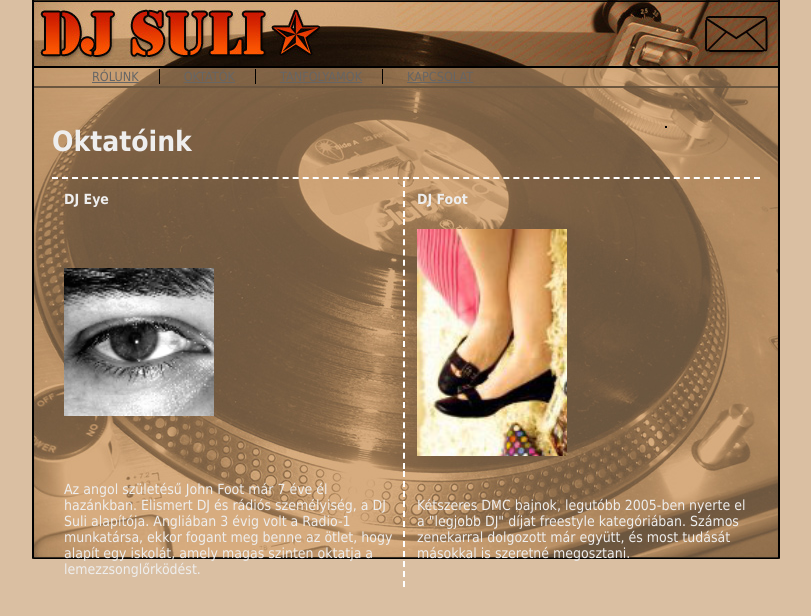
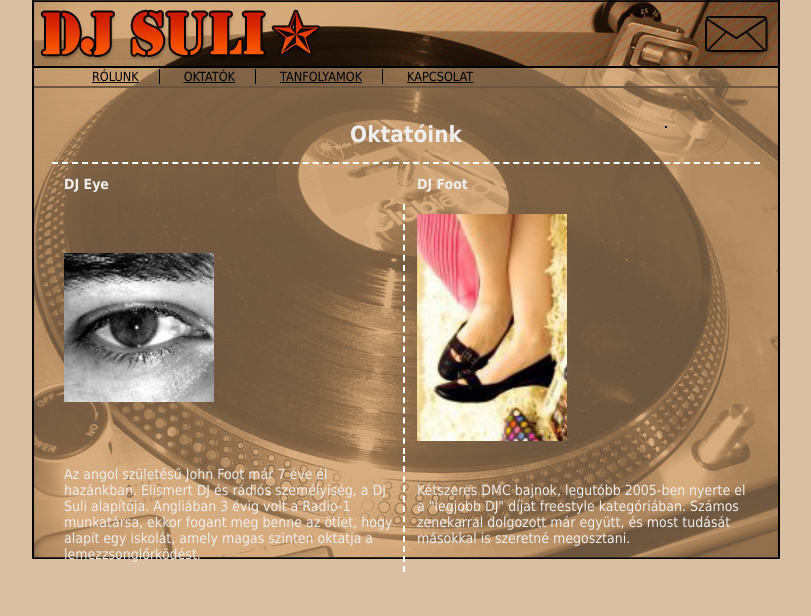
Before and after one commit to Tyron420/csapatmunka2, a plain HTML site: page munkafájlok-40/oktatok.html in a window 1280 px wide. Shown: the whole page, without its empty margins (234-1045 px from the left). Drawn offline with Linux system fonts and the light colour scheme.

Commit message:
Update styles.css

```diff
--- a/munkafájlok-40/styles.css
+++ b/munkafájlok-40/styles.css
@@ -35,10 +35,10 @@ body{
 #menu a,
 #menu a:link,
 #menu a:visited{
-    color: #666;
+    color: #000;
 }
 #menu a:hover{
-    color: red;
+    color: #000;
 }
 #szoveg{
     height: 473px;
@@ -47,7 +47,8 @@ body{
     color: #eee;
 }
 #szoveg h1{
-    text-align: left;
+    text-align: center;
+    font-size: 1.6em;
 }
 #szoveg li{
     list-style-type: circle;
@@ -63,7 +64,9 @@ th,td{
     text-align: left;
     width: 50%;
 }
-th:first-child,
+th:first-child,{
+    font-size: 1.2em;
+}
 td:first-child{
     border-right: 2px dashed #fff;
 }
```
